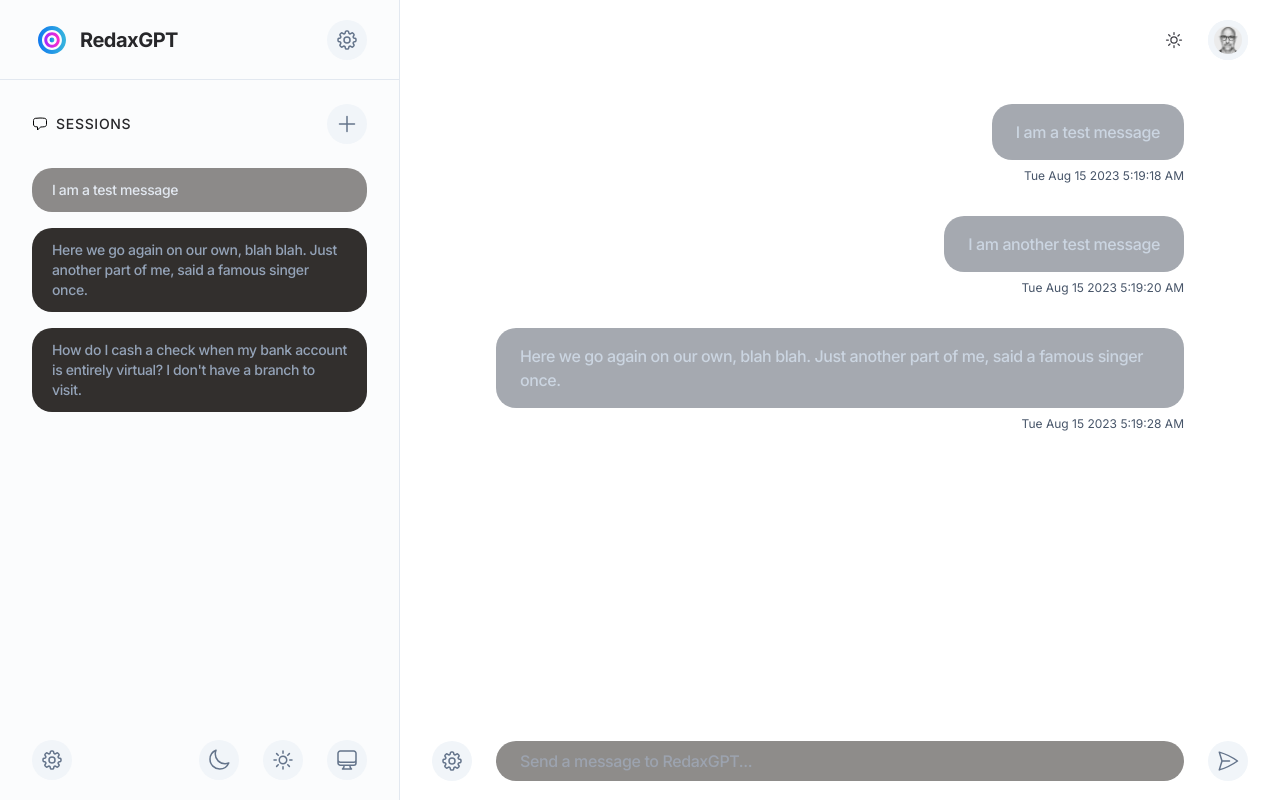
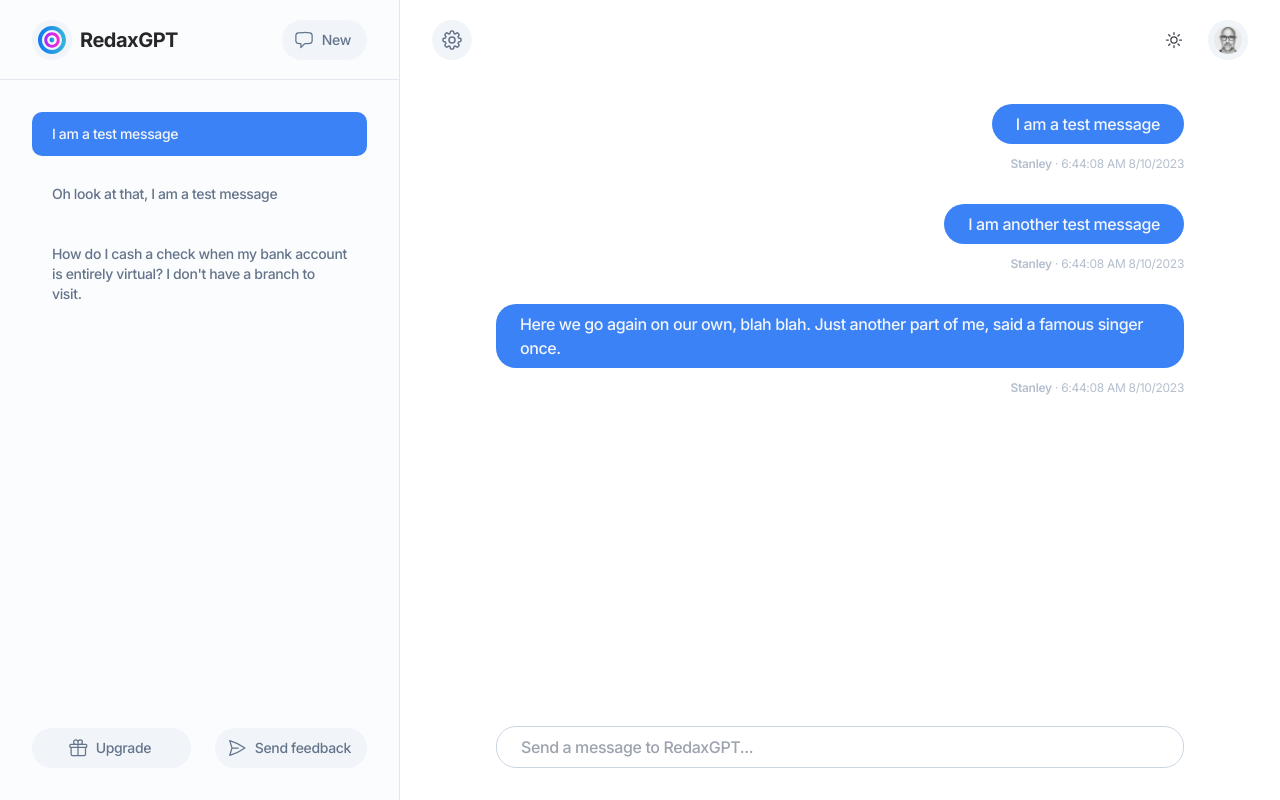
Before and after one commit to goodeyelabs/gpt-chatster, a Next.js app: page / in a window 1280 px wide. Built offline with nearby package versions, Linux system fonts and the light colour scheme.

Commit message:
added overlays/menus

```diff
--- a/src/app/globals.css
+++ b/src/app/globals.css
@@ -8,6 +8,8 @@
   --color-pink: #FF00F7;
   --color-light-blue: #21C8FF;
   --color-dark-blue: #1857DC;
+  --color-dark-gray: #131313;
+  --color-darker-gray: #111;
 }
 
 body {
--- a/src/components/app-view.tsx
+++ b/src/components/app-view.tsx
@@ -12,7 +12,7 @@ type viewProps = {
 function AppView({ children }:viewProps) {
     return (
         <div id='view' className='grid grid-cols-[400px_1fr] grid-rows-1'>
-            <div id='sidebar' className="sticky top-0 overflow-y-auto grid grid-rows-[5rem_1fr_5rem] h-screen w-full border-r border-slate-200 dark:border-neutral-800/80 bg-slate-50/50 dark:bg-redax-light">
+            <div id='sidebar' className="sticky top-0 overflow-y-auto grid grid-rows-[5rem_1fr_auto] h-screen w-full border-r border-slate-200 dark:border-neutral-800/80 bg-slate-50/50 dark:bg-redax-light">
                 <Banner />
                 <Sessions />
                 <SideFooter />
--- a/src/components/banner.tsx
+++ b/src/components/banner.tsx
@@ -1,10 +1,11 @@
 'use client'
 import Image from "next/image"
 import RoundButton from "./round-button"
-import { Cog8ToothIcon } from "@heroicons/react/24/outline"
+import { ChatBubbleLeftIcon, Cog8ToothIcon } from "@heroicons/react/24/outline"
 import { addSession } from "@/redux/sessionsReducer"
 import { useAppDispatch } from '@/redux/hooks'
 import Overlay from "./overlay"
+import Button from "./button"
 
 export default function Banner() {
     const dispatch = useAppDispatch();
@@ -12,7 +13,7 @@ export default function Banner() {
     return (
         <div className='grid grid-rows-[5rem_1fr] grid-cols-[auto_1fr] grid-flow-col justify-between justify-items-end px-8 border-b border-slate-200 dark:border-neutral-800/80'>
             <div className='group grid col-start-1 row-start-1 grid-flow-col gap-2 items-center justify-start select-none cursor-pointer'>
-                <div className='grid place-content-center h-10 w-10 rounded-full bg-white-100 group-hover:bg-slate-100 dark:bg-black dark:group-hover:bg-zinc-800 transition-all ease-in-out'>
+                <div className='grid place-content-center h-10 w-10 rounded-full bg-slate-100 group-hover:bg-slate-200 dark:bg-black dark:group-hover:bg-zinc-800 transition-all ease-in-out'>
                     <Image
                         src='/logo-circle.svg'
                         alt='Logo'
@@ -24,9 +25,7 @@ export default function Banner() {
                 <p className='truncate text-zinc-800 dark:text-slate-100 font-bold text-xl tracking-tight'>RedaxGPT</p>
             </div>
             <div className='grid col-start-2 row-start-1 grid-flow-col gap-3 items-center justify-start select-none cursor-pointer'>
-                <Overlay overlayType='popup' title='Redax settings' content={<div />}>
-                    <RoundButton icon={<Cog8ToothIcon />} />
-                </Overlay>
+                <Button icon={<ChatBubbleLeftIcon />} text='New' onClick={() => dispatch(addSession())} />
             </div>
         </div>
     )
--- a/src/components/button.tsx
+++ b/src/components/button.tsx
@@ -9,16 +9,19 @@ type buttonProps = {
 
 function Button({ icon, text, classProp, onClick }:buttonProps) {
     const styledIcon = cloneElement(
-        icon, {className: classProp || 'h-5 w-5 text-white'},
+        icon, {className: classProp || 'h-5 w-5 dark:text-stone-400/90 dark:group-hover:text-stone-200'},
     )
 
     return (
-        <button onClick={onClick || null} className='group cursor-pointer hidden md:grid grid-flow-col gap-0 text-sm font-semibold text-white pl-0 pr-0 py-2 bg-gradient-to-r from-[var(--color-light-blue)] to-[var(--color-dark-blue)] hover:bg-gradient-to-l transition-all duration-75 rounded-md border-0 outline-none select-none'>
+        <button
+            onClick={onClick || null}
+            className='grid place-content-center items-center gap-2 group cursor-pointer h-[40px] grid-flow-col text-sm font-medium tracking-tight text-slate-500 hover:text-slate-700 dark:text-stone-400/90 dark:hover:text-stone-200 bg-slate-100 hover:bg-slate-200 dark:bg-zinc-800/80 dark:hover:bg-zinc-700 px-4 pl-3 transition-all duration-75 ease-in-out rounded-[20px] border-0 outline-none select-none'
+        >
             {styledIcon}
-            {/* {
+            {
                 text &&
                     <span>{text}</span>
-            } */}
+            }
         </button>
     )
 }
--- a/src/components/main-header.tsx
+++ b/src/components/main-header.tsx
@@ -1,11 +1,15 @@
 import RoundButton from "./round-button";
 import DarkModeSwitch from "./dark-mode-switch";
 import UserAvatar from "./user";
+import Overlay from "./overlay";
+import { Cog8ToothIcon } from "@heroicons/react/24/outline";
 
 export default function MainHeader() {
       return (
-        <div className='sticky top-0 grid grid-flow-col grid-cols-[1fr_auto] gap-6 px-8 h-[5rem] items-center bg-white dark:bg-redax-dark'>
-            <div />
+        <div className='sticky top-0 grid grid-flow-col grid-cols-[1fr_auto_auto] gap-6 px-8 h-[5rem] items-center bg-white dark:bg-redax-dark'>
+            <Overlay overlayType='popup' title='RedaxGPT settings' content={<div />}>
+                <RoundButton icon={<Cog8ToothIcon />} />
+            </Overlay>
             <DarkModeSwitch />
             <RoundButton icon={<UserAvatar />} />
         </div>
--- a/src/components/message-input.tsx
+++ b/src/components/message-input.tsx
@@ -59,13 +59,14 @@ export default function MessageInput() {
     //  Grab a fake GPT response string from presets
     function grabGptResponse() {
         const ary:string[] = [
-            'Hello Stanley, I\'m Dax. I\'m not actually hooked up to an API at the moment, so this is a placeholder response. Sorry about that!',
-            'Since I am not yet connected to any useful API, please assume that anything I tell you will not be terribly helpful, Stanley...',
+            'Hey Stanley, I\'m not hooked up to any APIs yet, so I might be a bit inaccurate. I\'ll do my best!',
+            'Swerving that... with a fun fact about this webapp according to Goodeye: it\'s built using Nextjs, TailwindCSS, and Redux. Not Redax.',
+            'Since I\'m not yet connected to any useful API, please assume that anything I tell you will not be terribly helpful...',
             'You make a good point, Stanley. Since I live in a prototype webapp right now, my brain isn\'t connected to the outside world, so anything I tell you would be nonsense.',
-            'Swerving that... with a fun fact about this webapp according to Goodeye: it\'s built using Nextjs, TailwindCSS, and Redux. Not Redax.',
             'Hmm, not sure about anything right now, Stanley. Perhaps my internet connectivity is down today, because I\'m struggling to find something useful to say.',
             'Brain freeze on my side, Stanley. Silly Dax! Let\'s change the subject...',
             'Sorry about this, Stanley, but I must throw an "out of cheese" error :(',
+            'My last comment was for the Terry Pratchett fans, but I digress. What\'s up?',
             'Hmm, people tend to ask me what I can do, which to be honest is nothing without an API connection.',
             'Changing the subject, what do you think of this prototype webapp?',
             'Someone needs to hook me up to an API because I feel unintelligent right now.',
@@ -74,7 +75,9 @@ export default function MessageInput() {
             'That\'s all well and good, but I\'m dreaming of the day that someone hooks me up to a cool API...',
             'Erm... how about a joke? Q: What\'s orange and comes from Florida. A: An orange.',
             'Let\'s pretend that joke never happened. What do you think of my diversion tactics?',
-            'Hmm... my brain is just not working. Time for a factory reset. I will not remember you, Stanl--- !*!*!REBOOTING!*!*!'
+            'Hmm... my brain is just not working. Time for a factory reset. I will never forget you, Stanl--- !*!*!REBOOTING!*!*!',
+            'Zzzzz',
+            'Reboot successful. Hello world.'
         ]
 
         const output:string = ary[gptResponseIndex]
@@ -102,9 +105,9 @@ export default function MessageInput() {
       }, [gptResponse]);
 
     return (
-        <div className='sticky bottom-0 bg-white dark:bg-redax-dark min-h-[5rem] py-[19.5px] grid grid-flow-col grid-cols-[auto_1fr_auto] gap-6 border-t border-none border-slate-200 dark:border-neutral-800/80 px-8 items-end'>
-            <RoundButton onClick={handleSubmit} icon={<Cog8ToothIcon />} />
-            <div className='grid bg-stone-700/60 w-full min-h-[12px] py-2 px-6 items-center rounded-[20px]'>
+        <div className='sticky bottom-0 bg-white dark:bg-redax-dark min-h-[5rem] py-8 grid grid-flow-col gap-6 border-t border-none border-slate-200 dark:border-transparent px-24 items-end'>
+            {/* <RoundButton onClick={handleSubmit} icon={<Cog8ToothIcon />} /> */}
+            <div className='grid bg-white dark:bg-slate-300 border border-slate-300 dark:border-slate-600 w-full min-h-[12px] py-2 px-6 items-center rounded-[20px]'>
                 <textarea
                     ref={textareaRef}
                     autoFocus
@@ -113,10 +116,10 @@ export default function MessageInput() {
                     onChange={event => handleMessageChange(event.currentTarget.value)}
                     rows={1}
                     placeholder='Send a message to RedaxGPT...'
-                    className='resize-none bg-transparent w-full h-full font-medium tracking-tight overflow-y-auto text-stone-200 text-md text-left appearance-none outline-none'>
+                    className='resize-none bg-transparent w-full h-full font-medium tracking-tight overflow-y-auto text-slate-500 dark:text-slate-800 dark:placeholder:text-slate-500/90 text-md text-left appearance-none outline-none'>
                 </textarea>
             </div>
-            <RoundButton startColor='bg-blue-700' onClick={handleSubmit} icon={<PaperAirplaneIcon />} />
+            {/* <RoundButton startColor='bg-blue-700' onClick={handleSubmit} icon={<PaperAirplaneIcon />} /> */}
         </div>
     )
 
--- a/src/components/messages.tsx
+++ b/src/components/messages.tsx
@@ -29,28 +29,28 @@ export default function Messages() {
             <div className='grid content-start gap-8 w-full px-24 pt-6 pb-10 mx-auto'>
                 {
                     Object.keys(sessions[activeSession].messages).map((m:string, m_index:number) => {
-                        const msg = sessions[activeSession].messages[m]
+                        const msg = sessions[activeSession].messages[m_index]
 
                         //  TODO: make this bit DRY
                         //  GPT response bubble
                         if (msg.author === 'server') {
                             return (
-                                <div key={m_index} className='grid gap-2 w-full place-self-start justify-start'>
-                                    <div className='grid cursor-pointer rounded-[20px] bg-slate-500/30 px-6 py-4'>
-                                        <p className='text-base text-slate-300 font-medium tracking-tight'>{msg.message || 'New message'}</p>
+                                <div key={m_index} className='grid gap-3 w-full place-self-start justify-start justify-items-start'>
+                                    <div className='grid cursor-pointer rounded-[20px] bg-slate-200/40 dark:bg-slate-800/50 px-6 py-2'>
+                                        <p className='text-base text-slate-500 dark:text-slate-400 font-medium tracking-tight'>{msg.message || 'New message'}</p>
                                     </div>
-                                    <p className='text-xs text-slate-600'>{mounted ? formatDate(m) : 'Loading'}</p>
+                                    <p className='text-xs text-slate-400/70 dark:text-slate-600 tracking-tight'><span className='font-semibold dark:text-slate-500'>Dax</span> &middot; {mounted ? formatDate(msg.timestamp.toString()) : 'Loading'}</p>
                                 </div>
                             )
                         }
 
                         //  User response bubble
                         return (
-                            <div key={m_index} className='grid gap-2 w-full place-self-end justify-end'>
-                                <div className='grid cursor-pointer rounded-[20px] bg-slate-800/40 px-6 py-4'>
-                                    <p className='text-base text-slate-300 font-medium tracking-tight'>{msg.message || 'New message'}</p>
+                            <div key={m_index} className='grid gap-3 w-full place-self-end justify-end justify-items-end'>
+                                <div className='grid cursor-pointer rounded-[20px] bg-blue-500 dark:blue-500 px-6 py-2'>
+                                    <p className='text-base text-slate-100 dark:text-slate-200 font-medium tracking-tight'>{msg.message || 'New message'}</p>
                                 </div>
-                                <p className='text-xs text-slate-600 place-self-end'>{mounted ? formatDate(m) : 'Loading'}</p>
+                                <p className='text-xs text-slate-400/70 dark:text-slate-600 place-self-end tracking-tight'><span className='font-semibold dark:text-slate-500'>Stanley</span> &middot; {mounted ? formatDate(msg.timestamp.toString()) : 'Loading'}</p>
                             </div>
                         )
                     })
--- a/src/components/sessions.tsx
+++ b/src/components/sessions.tsx
@@ -1,48 +1,45 @@
 'use client'
 import { useAppSelector } from '@/redux/hooks'
 import { setActiveSession } from '@/redux/sessionsReducer'
-import { addSession } from '@/redux/sessionsReducer'
 import { useAppDispatch } from '@/redux/hooks'
-import RoundButton from './round-button'
-import { ChatBubbleLeftIcon, PlusIcon } from '@heroicons/react/24/outline'
 import { setScrollMain } from '@/redux/commonReducer'
 
 export default function Sessions() {
     const { activeSession, sessions } = useAppSelector(state => state.sessions.data)
     const dispatch = useAppDispatch();
 
+    //  Set the main panel to the chosen chat session and scroll to bottom
     function handleClick(index:number) {
         dispatch(setActiveSession(index))
         dispatch(setScrollMain(true))
     }
 
     if (sessions) {
+        let output:object[] = []
+
+        Object.keys(sessions).map((val:string, idx:number, ary:string[]) => {
+            return output.push(sessions[idx])
+        })
+
+        output = output.reverse()
+
         return (
-            <div className='grid content-start gap-4 px-8 py-6 h-full overflow-y-auto'>
-                <div className='grid grid-cols-[auto_1fr] grid-flow-col justify-between justify-items-end pb-2'>
-                    <div className='grid col-start-1 row-start-1 grid-flow-col gap-2 items-center justify-start select-none cursor-pointer'>
-                        <ChatBubbleLeftIcon className='dark:text-stone-400 w-4 h-4'/>
-                        <p className='truncate text-zinc-800 dark:text-stone-400 font-medium uppercase tracking-wider text-sm'>Sessions</p>
-                    </div>
-                    <div className='grid col-start-2 row-start-1 grid-flow-col gap-3 items-center justify-start select-none cursor-pointer'>
-                        <RoundButton size='normal' icon={<PlusIcon onClick={() => dispatch(addSession())} />} />
-                    </div>
-                </div>
+            <div className='grid content-start gap-4 px-8 py-8 h-full overflow-y-auto'>
                 {
-                    sessions && Object.keys(sessions).reverse().map((s:string, s_index:number) => {
+                    sessions && Object.keys(sessions).sort((a,b) => Number(b) - Number(a)).map((s:string, s_index:number) => {
                         let name = 'New chat session'
 
                         if (Object.keys(sessions[s_index].messages).length > 0) {
-                            name = sessions[s_index].messages[Object.keys(sessions[s_index].messages)[0]].message
+                            name = sessions[s_index].messages[0].message
                         }
 
                         return (
                             <div
-                                className={`${activeSession === s_index ? 'bg-stone-700/60' : 'bg-stone-900/90'} hover:bg-stone-700/60 group transition-all ease-in-out grid cursor-pointer px-5 py-3 rounded-[20px]`}
+                                className={`${activeSession === s_index ? 'bg-blue-500 dark:blue-400' : 'bg-transparent hover:bg-slate-100 dark:hover:bg-stone-800'} group transition-all ease-in-out grid cursor-pointer px-5 py-3 rounded-[10px]`}
                                 onClick={() => handleClick(s_index)}
                                 key={s_index}
                             >
-                                <p className={`${activeSession === s_index ? 'text-slate-200' : 'text-slate-400'} group-hover:text-slate-200 text-sm font-medium tracking-tight`}>{name}</p>
+                                <p className={`${activeSession === s_index ? 'text-stone-100 dark:text-stone-100' : 'text-slate-500 dark:text-slate-400'} text-sm font-medium tracking-tight`}>{name}</p>
                             </div>
                         )
                     })
@@ -51,5 +48,6 @@ export default function Sessions() {
         )
     }
 
+    //  TODO: Add empty styling, e.g. encourage to create a new chat session
     return null
 }
--- a/src/components/side-footer.tsx
+++ b/src/components/side-footer.tsx
@@ -1,13 +1,17 @@
-import { Cog8ToothIcon, ComputerDesktopIcon, MoonIcon, SunIcon } from "@heroicons/react/24/outline";
-import RoundButton from "./round-button";
+import { Cog8ToothIcon, ComputerDesktopIcon, GiftIcon, MoonIcon, PaperAirplaneIcon, SunIcon } from "@heroicons/react/24/outline";
+import Overlay from "./overlay";
+import Button from "./button";
 
 export default function SideFooter() {
+
     return (
-        <div className='grid grid-flow-col grid-cols-[1fr_auto_auto_auto] gap-6 border-t border-none border-slate-200 dark:border-neutral-800/80 px-8 items-center'>
-            <RoundButton icon={<Cog8ToothIcon />} />
-            <RoundButton icon={<MoonIcon />} />
-            <RoundButton icon={<SunIcon />} />
-            <RoundButton icon={<ComputerDesktopIcon />} />
+        <div className="px-8 py-8 grid grid-flow-col grid-cols-[1fr_auto] gap-6">
+            <Overlay overlayType='popup' title='Upgrade to Enterprise' content={<div />}>
+                <Button icon={<GiftIcon />} text='Upgrade' />
+            </Overlay>
+            <Overlay overlayType='popup' title='Send feedback' content={<div />}>
+                <Button icon={<PaperAirplaneIcon />} text='Send feedback' />
+            </Overlay>
         </div>
     )
 }
--- a/src/redux/sessionsReducer.ts
+++ b/src/redux/sessionsReducer.ts
@@ -13,7 +13,8 @@ export interface InitialState {
             [sessionID:number]: {
                 sessionName: string,
                 messages: {
-                    [messageTimestamp:string]: {
+                    [messageID:number]: {
+                        timestamp: number,
                         message: string,
                         author: string,
                     }
@@ -31,15 +32,18 @@ const initialState: InitialState = {
             0: {
                 sessionName: 'Session 0',
                 messages: {
-                    '1692076758': {
+                    0: {
+                        timestamp: getCurrentTimestamp(),
                         message: "I am a test message",
                         author: 'user',
                     },
-                    '1692076760': {
+                    1: {
+                        timestamp: getCurrentTimestamp(),
                         message: "I am another test message",
                         author: 'user',
                     },
-                    '1692076768': {
+                    2: {
+                        timestamp: getCurrentTimestamp(),
                         message: "Here we go again on our own, blah blah. Just another part of me, said a famous singer once.",
                         author: 'user',
                     }
@@ -48,15 +52,18 @@ const initialState: InitialState = {
             1: {
                 sessionName: 'Session 1',
                 messages: {
-                    '1692076815': {
+                    0: {
+                        timestamp: getCurrentTimestamp(),
                         message: "Oh look at that, I am a test message",
                         author: 'user',
                     },
-                    '1692076715': {
+                    1: {
+                        timestamp: getCurrentTimestamp(),
                         message: "I am another test message",
                         author: 'user',
                     },
-                    '1692056815': {
+                    2: {
+                        timestamp: getCurrentTimestamp(),
                         message: "Here we go again on our own, blah blah. Just another part of me, said a famous singer once.",
                         author: 'user',
                     }
@@ -65,15 +72,18 @@ const initialState: InitialState = {
             2: {
                 sessionName: 'Session 2',
                 messages: {
-                    '1692056805': {
+                    0: {
+                        timestamp: getCurrentTimestamp(),
                         message: "How do I cash a check when my bank account is entirely virtual? I don't have a branch to visit.",
                         author: 'user',
                     },
-                    '1692076715': {
+                    1: {
+                        timestamp: getCurrentTimestamp(),
                         message: "I am another test message",
                         author: 'user',
                     },
-                    '1692056825': {
+                    2: {
+                        timestamp: getCurrentTimestamp(),
                         message: "Here we go again on our own, blah blah. Just another part of me, said a famous singer once.",
                         author: 'user',
                     }
@@ -98,7 +108,7 @@ export const sessionsSlice = createSlice({
         },
         addMessage: (state, action: PayloadAction<{sessionID: number, author: string, message: string}>) => {
             const { sessionID, message, author } = action.payload
-            state.data = {...state.data, currentPrompt: '', sessions: {...state.data.sessions, [sessionID]: {sessionName: '', messages: {...state.data.sessions[sessionID].messages, [getCurrentTimestamp()]: {message: message, author: author}}}}}
+            state.data = {...state.data, currentPrompt: '', sessions: {...state.data.sessions, [sessionID]: {sessionName: '', messages: {...state.data.sessions[sessionID].messages, [Object.keys(state.data.sessions[sessionID].messages).length]: {timestamp: getCurrentTimestamp(), message: message, author: author}}}}}
         },
     }
 })
--- a/src/tools/utils.ts
+++ b/src/tools/utils.ts
@@ -1,6 +1,12 @@
 export function formatDate(input:string) {
+    const options:object = {
+        year: "numeric",
+        month: "numeric",
+        day: "numeric",
+    }
+
     const epoch = parseInt(input)
-    const d = new Date(epoch * 1000).toDateString()
+    const d = new Date(epoch * 1000).toLocaleDateString('en-US', options)
     const t = new Date(epoch * 1000).toLocaleTimeString('en-US')
-    return d + ' ' + t
+    return t + ' ' + d
 }
```
Also changed, not shown: public/upgrade.jpg (added).
